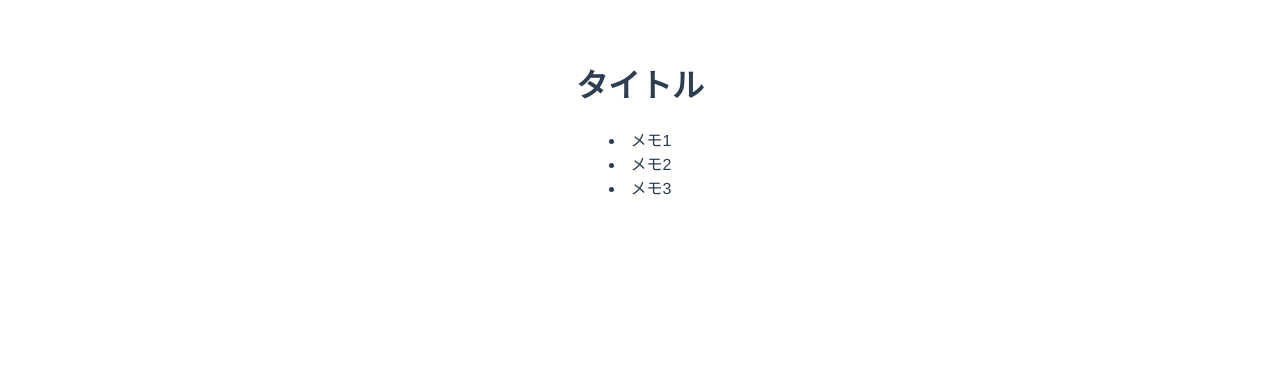
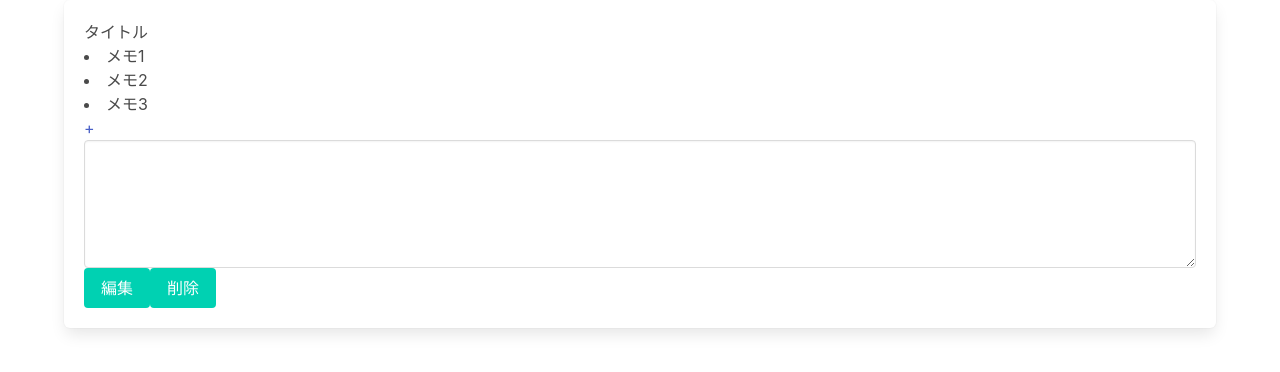
Before and after one commit to yana-gi/vuejs-practices, a Vue app in the folder my-project/: page / in a window 1280 px wide. Shown: the top 372 px of the page. Built offline with nearby package versions, Linux system fonts and the light colour scheme.

Commit message:
Editコンポーネント作成

```diff
--- a/my-project/src/App.vue
+++ b/my-project/src/App.vue
@@ -1,19 +1,27 @@
 <template>
   <div id="app">
-    <h1>{{ title }}</h1>
-    <Memo v-for="memo in memos"
-          :key="memo.id"
-          v-bind="memo" ></Memo>
+    <div class="container">
+      <div class="box is-mobile">
+        <h1>{{ title }}</h1>
+        <Memo v-for="memo in memos"
+              :key="memo.id"
+              v-bind="memo" ></Memo>
+        <a href="">+</a>
+        <Edit></Edit>
+      </div>
+    </div>
   </div>
 </template>
 
 <script>
 import Memo from './components/Memo.vue'
+import Edit from './components/Edit.vue'
 
 export default {
   name: 'App',
   components: {
-    Memo
+    Memo,
+    Edit
   },
   data(){
     return {
@@ -30,12 +38,13 @@ export default {
 </script>
 
 <style>
+@import "https://cdn.jsdelivr.net/npm/bulma@0.9.2/css/bulma.min.css";
 #app {
-  font-family: Avenir, Helvetica, Arial, sans-serif;
-  -webkit-font-smoothing: antialiased;
-  -moz-osx-font-smoothing: grayscale;
-  text-align: center;
-  color: #2c3e50;
-  margin-top: 60px;
+  /*font-family: Avenir, Helvetica, Arial, sans-serif;*/
+  /*-webkit-font-smoothing: antialiased;*/
+  /*-moz-osx-font-smoothing: grayscale;*/
+  /*text-align: center;*/
+  /*color: #2c3e50;*/
+  /*margin-top: 60px;*/
 }
 </style>
--- /dev/null
+++ b/my-project/src/components/Edit.vue
@@ -0,0 +1,21 @@
+<template>
+  <div class="edit">
+    <textarea class="textarea"></textarea>
+    <button class="button is-primary">編集</button>
+    <button class="button is-primary">削除</button>
+  </div>
+</template>
+
+<script>
+export default {
+  name: 'Edit',
+  props: {
+    body: String
+  }
+}
+</script>
+
+<!-- Add "scoped" attribute to limit CSS to this component only -->
+<style scoped>
+
+</style>
```
